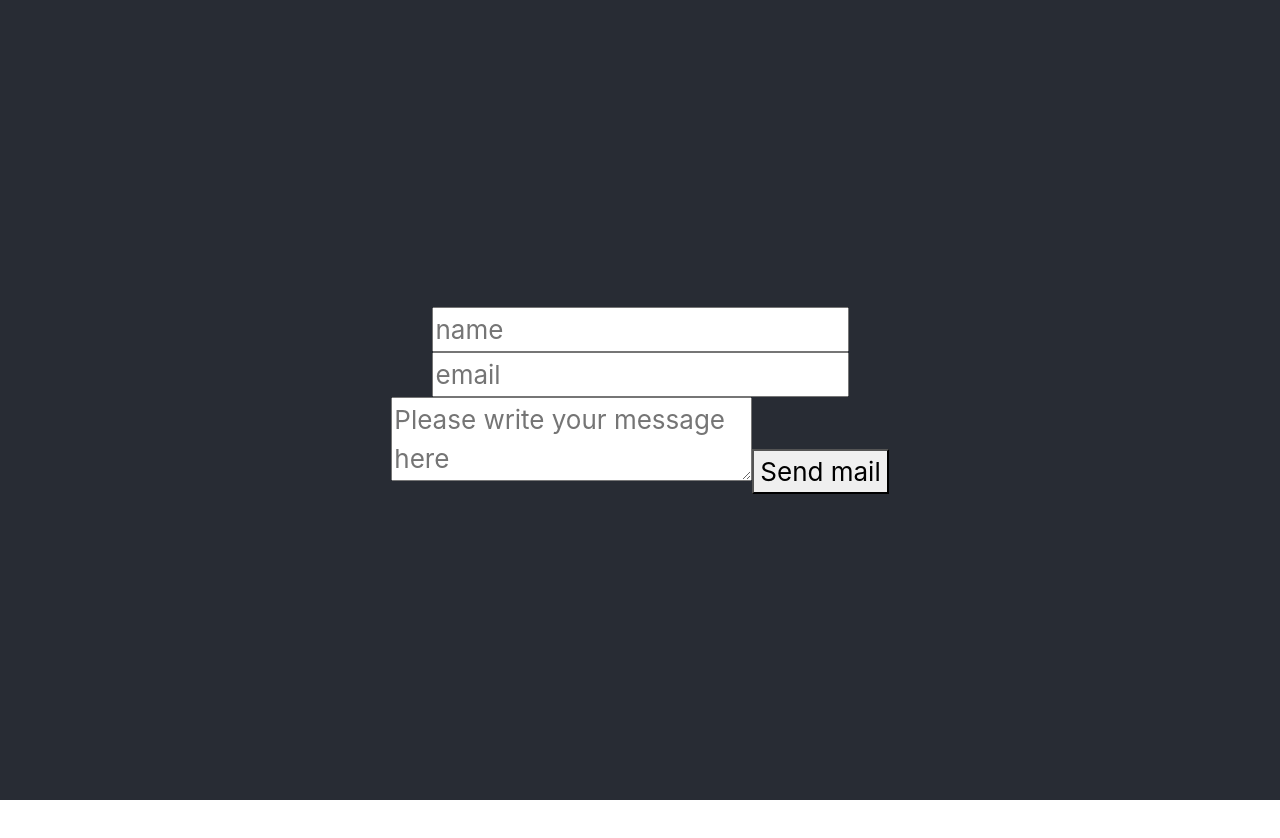
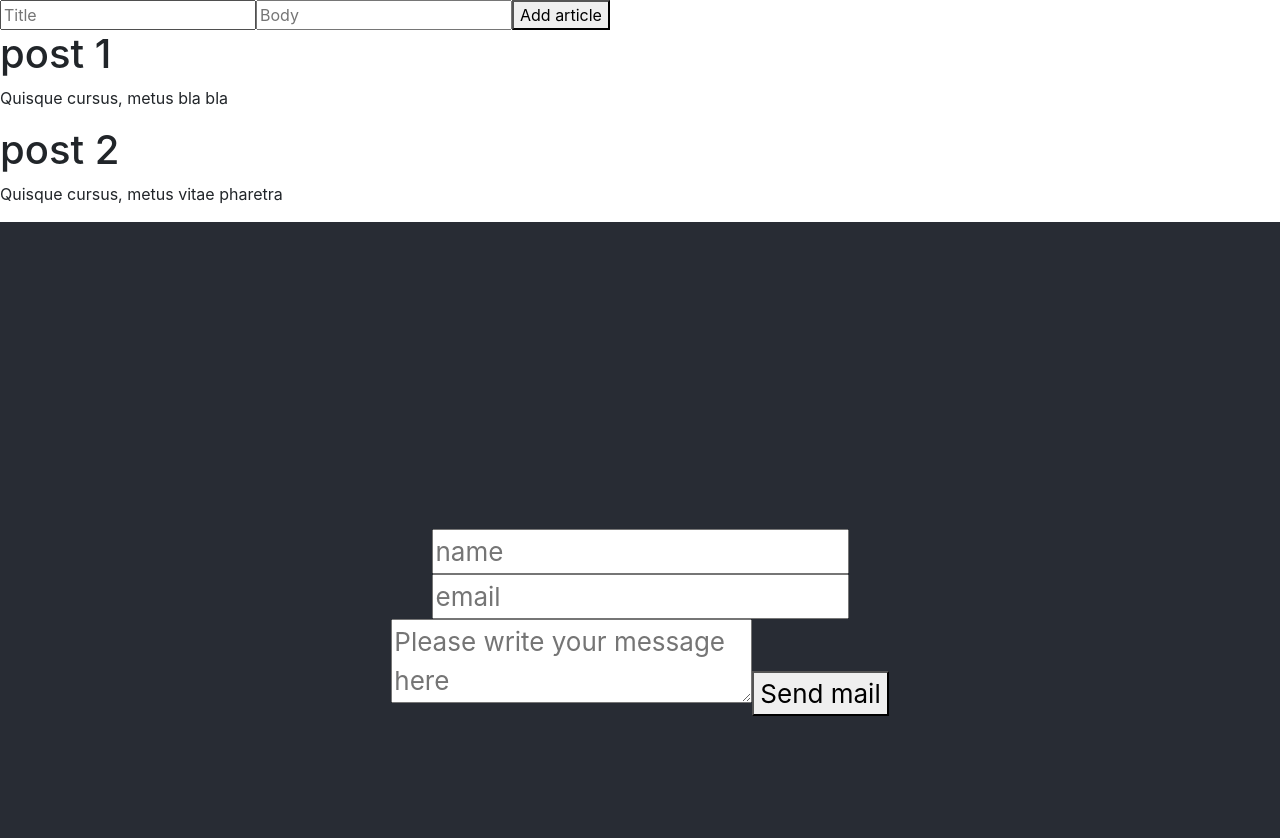
Before and after one commit to ekaterinagp/top-three, a React (Create React App) app in the folder client/: page / in a window 1280 px wide. Shown: the top 838 px of the page. Before the commit the page ends 800 px from the top, so only its background shows below. Built offline with nearby package versions, Linux system fonts and the light colour scheme.

Commit message:
adding items FE is done with hooks and context

```diff
--- a/client/src/App.js
+++ b/client/src/App.js
@@ -1,63 +1,24 @@
-import React, { Component } from "react";
+import React, { Component, Fragment } from "react";
+import ArticleProvider from "./context/articleContext";
 
-// import logo from "./logo.svg";
 import "./App.css";
 import SendMail from "./components/SendMail";
+import AddArticle from "./components/AddArticle";
+import Articles from "./containers/Articles";
 
 class App extends Component {
   render() {
-    return <SendMail />;
+    return (
+      <Fragment>
+        {" "}
+        <ArticleProvider>
+          <AddArticle />
+          <Articles />
+        </ArticleProvider>
+        <SendMail />
+      </Fragment>
+    );
   }
 }
 
 export default App;
-
-// function App() {
-//   const [name, setName] = useState("");
-//   const [email, setEmail] = useState("");
-
-//   const handleChange = (e) => {
-//     e.preventDefault();
-//     if (e.target.id === "name") {
-//       setName(e.target.value);
-//     } else {
-//       setEmail(e.target.value);
-//     }
-//   };
-
-//   const handleSubmit = (e) => {
-//     e.preventDefault();
-//     const dataToSubmit = {
-//       name: name,
-//       email: email,
-//     };
-
-//     axios.post("http://localhost:9090/api/send-mail", dataToSubmit);
-//   };
-
-//   return (
-//     <div className="App">
-//       <header className="App-header">
-//         <form onSubmit={handleSubmit}>
-//           <input
-//             id="name"
-//             placeholder="name"
-//             value={name}
-//             onChange={handleChange}
-//           />
-//           <br></br>
-//           <input
-//             id="email"
-//             placeholder="email"
-//             value={email}
-//             onChange={handleChange}
-//           />
-//           <br></br>
-//           <button onClick={handleSubmit}>Send mail</button>
-//         </form>
-//       </header>
-//     </div>
-//   );
-// }
-
-// export default App;
--- /dev/null
+++ b/client/src/components/AddArticle.js
@@ -0,0 +1,39 @@
+import React, { useState, useContext } from "react";
+import "../css/Article.css";
+import { ArticleContext } from "../context/articleContext";
+
+const AddArticle = () => {
+  const { dispatch } = useContext(ArticleContext);
+  const [article, setArticle] = useState();
+
+  const handleArticleData = (e) => {
+    setArticle({
+      ...article,
+      [e.target.id]: e.target.value,
+    });
+  };
+
+  const addNewArticle = (e) => {
+    e.preventDefault();
+    dispatch({ type: "ADD_ARTICLE", article });
+  };
+
+  return (
+    <form onSubmit={addNewArticle} className="add-article">
+      <input
+        type="text"
+        id="title"
+        placeholder="Title"
+        onChange={handleArticleData}
+      />
+      <input
+        type="text"
+        id="body"
+        placeholder="Body"
+        onChange={handleArticleData}
+      />
+      <button>Add article</button>
+    </form>
+  );
+};
+export default AddArticle;
--- /dev/null
+++ b/client/src/components/Article.js
@@ -0,0 +1,11 @@
+import React from "react";
+import "../css/Article.css";
+
+const article = ({ article }) => (
+  <div className="article">
+    <h1>{article.title}</h1>
+    <p>{article.body}</p>
+  </div>
+);
+
+export default article;
--- /dev/null
+++ b/client/src/containers/Articles.js
@@ -0,0 +1,16 @@
+import React, { useContext } from "react";
+import { ArticleContext } from "../context/articleContext";
+import Article from "../components/Article";
+
+const Articles = () => {
+  const { articles } = useContext(ArticleContext);
+  return (
+    <div>
+      {articles.map((article) => (
+        <Article key={article.id} article={article} />
+      ))}
+    </div>
+  );
+};
+
+export default Articles;
--- /dev/null
+++ b/client/src/context/articleContext.js
@@ -0,0 +1,25 @@
+import React, { createContext, useReducer } from "react";
+import { reducer } from "./reducer";
+export const ArticleContext = createContext();
+
+const ArticleProvider = ({ children }) => {
+  const [articles, dispatch] = useReducer(reducer, [
+    { id: 1, title: "post 1", body: "Quisque cursus, metus bla bla" },
+    { id: 2, title: "post 2", body: "Quisque cursus, metus vitae pharetra" },
+  ]);
+  // const saveArticle = (article) => {
+  //   const newArticle = {
+  //     id: Math.random() + "ek" + Math.random(),
+  //     title: article.title,
+  //     body: article.body,
+  //   };
+  //   setArticles([...articles, newArticle]);
+  // };
+  return (
+    <ArticleContext.Provider value={{ articles, dispatch }}>
+      {children}
+    </ArticleContext.Provider>
+  );
+};
+
+export default ArticleProvider;
--- /dev/null
+++ b/client/src/context/reducer.js
@@ -0,0 +1,15 @@
+export const reducer = (state, action) => {
+  switch (action.type) {
+    case "ADD_ARTICLE":
+      return [
+        ...state,
+        {
+          id: Math.random() + "ek" + Math.random(),
+          title: action.article.title,
+          body: action.article.body,
+        },
+      ];
+    default:
+      return state;
+  }
+};
```
Also changed, not shown: client/src/css/Article.css (added).
